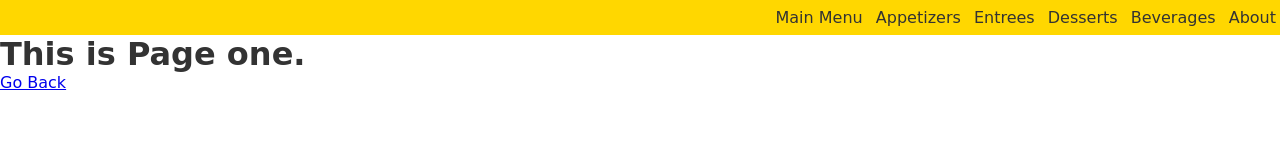
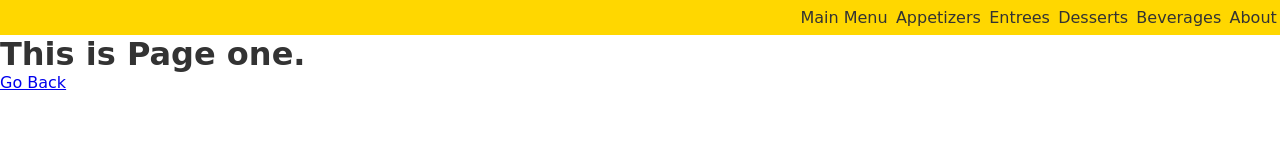
Before and after one commit to one0rb/gitdagray-courses, a plain HTML site: page css_course/css_menu/one.html in a window 1280 px wide. Drawn offline with Linux system fonts and the light colour scheme; a web font is replaced by a local one.

Commit message:
Update css styles

```diff
--- a/css_course/css_menu/css/item-style.css
+++ b/css_course/css_menu/css/item-style.css
@@ -13,6 +13,7 @@
 
 nav {
   background-color: gold;
+  padding: 0.5rem 0.1rem;
 }
 
 ul {
@@ -22,12 +23,12 @@
 
 li {
   display: inline-block;
-  padding: 0.5rem 0.25rem;
 }
 
 li a,
 li a:visited {
   color: #333;
+  padding: 0.5rem 0.1rem;
   text-decoration: none;
 }
 
@@ -35,5 +36,4 @@
 li a:hover {
   background-color: #333;
   color: gold;
-  padding: 0.5rem 0;
 }
```
